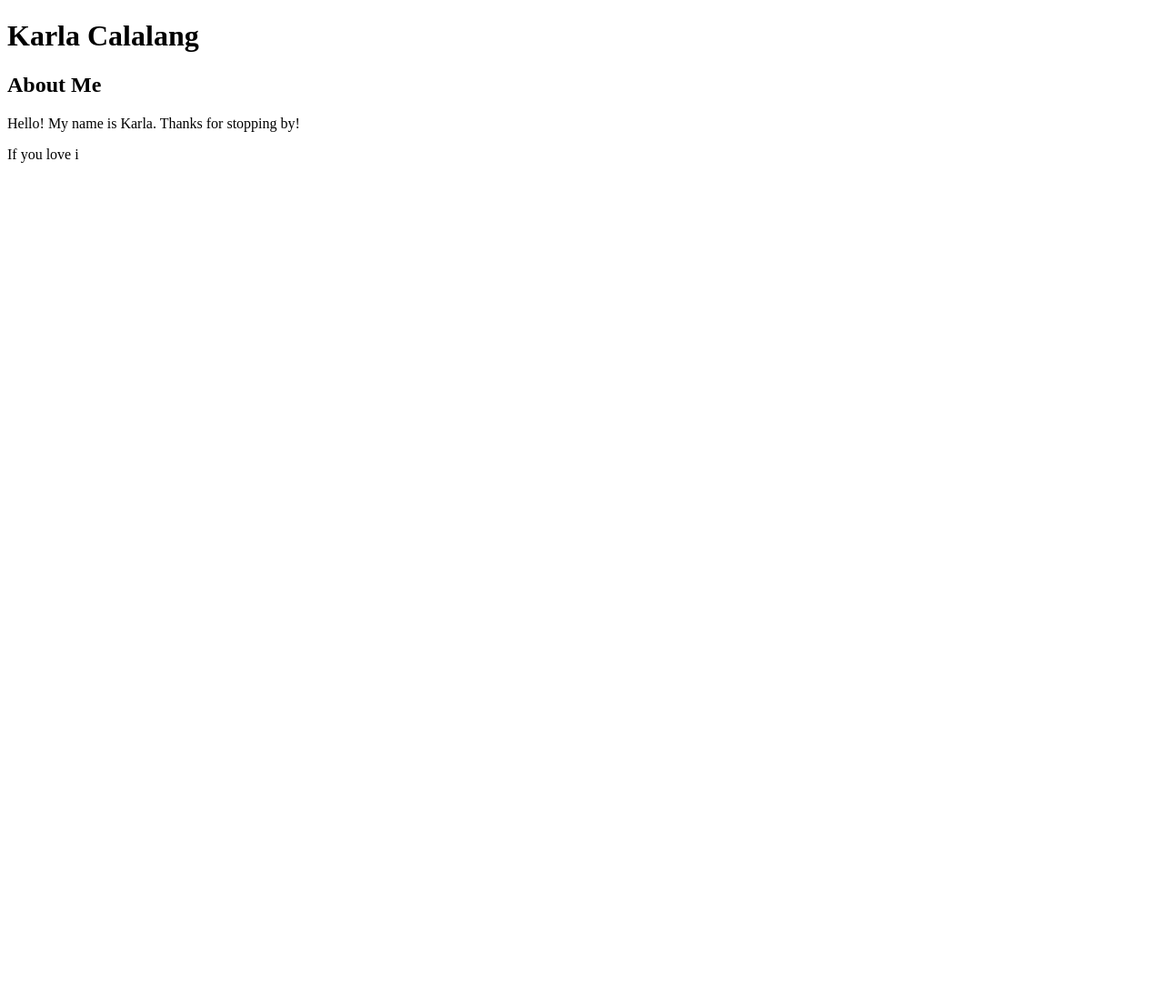
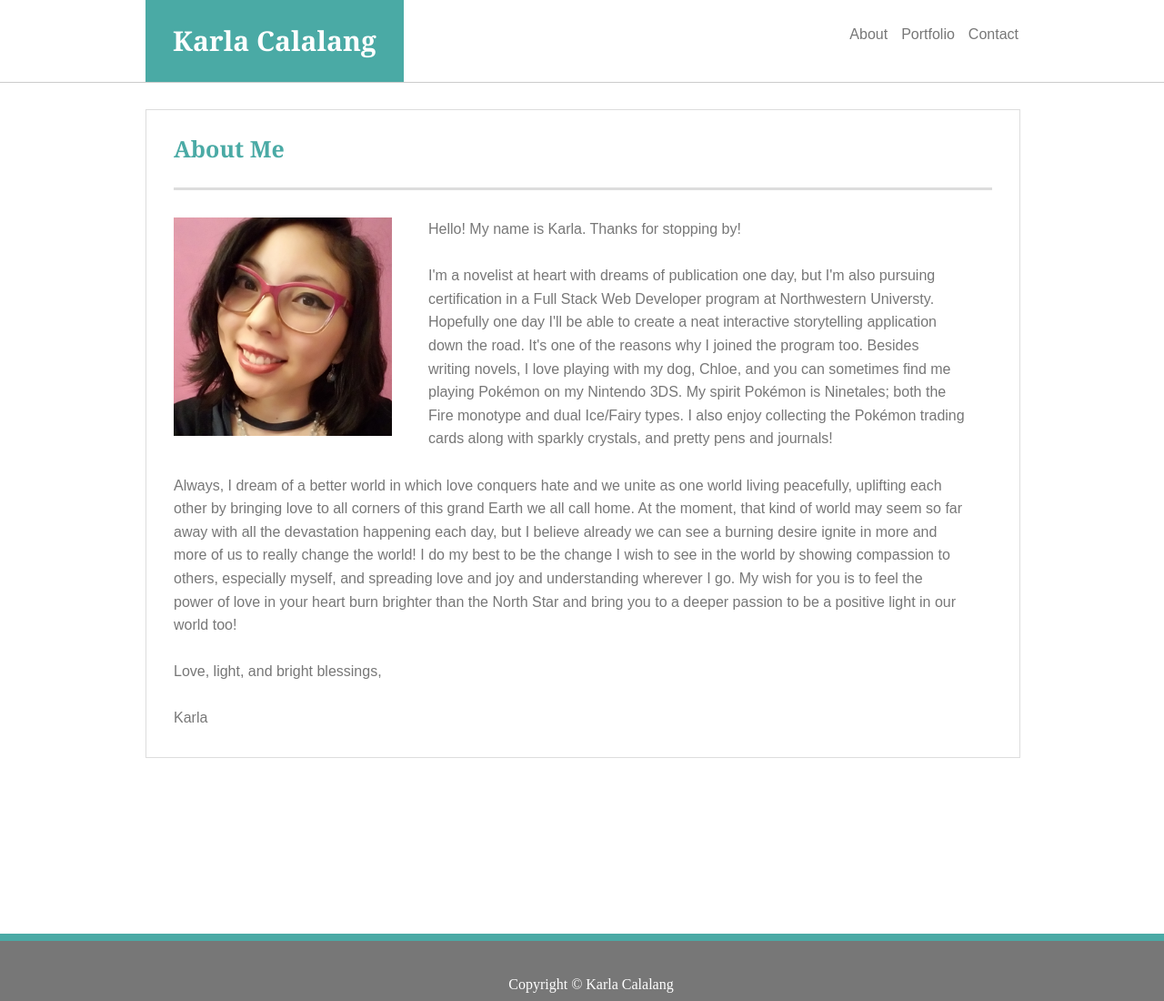
Before and after one commit to karlaerikacal/Basic-Portfolio, a plain HTML site: page index.html in a window 1280 px wide. Shown: the whole page at 91% size. Before the commit the page ends 800 px from the top, so only its background shows below. Drawn offline with Linux system fonts and the light colour scheme.

Commit message:
Completed index and css

```diff
--- a/assets/css/style.css
+++ b/assets/css/style.css
@@ -0,0 +1,97 @@
+header {
+    background-color: #ffffff;
+    padding: 30px, 0px;
+    border-bottom: 1px solid #cccccc;
+    position: absolute;
+    width: 100%;
+    height: auto;
+    top: 0px;
+    left: 0px;
+}
+
+nav {
+    width: 960px;
+    margin: auto;
+}
+
+h1 {
+    background-color: #4aaaa5;
+    color: #ffffff;
+    font-size: 30px;
+    font-family: 'Georgia', Times, Times New Roman, serif;
+    font-weight: bold;
+    padding: 30px;
+    float: left;
+}
+
+ul, li {
+    list-style: none;
+    float: right;
+    height: auto;
+    padding: 15px 0px 15px 15px;
+}
+
+a {
+    font-family: 'Arial', 'Helvetica Neue', Helvetica, sans-serif;
+    color: #777777;
+    text-decoration: none;
+    display: inline-block;
+}
+
+body {
+    padding-top: 120px;
+    width: 960px;
+    height: 100%;
+    margin: auto;
+}
+
+h2 {
+    color: #4aaaa5;
+    font-size: 25px;
+    font-family: 'Georgia', Times, Times New Roman, serif;
+    font-weight: bold;
+    margin: 30px;
+    border-bottom: 3px solid #dddddd;
+    max-width: 960px;
+    padding-bottom: 30px;
+}
+
+section {
+    border: 1px solid #dddddd;
+    overflow: hidden;
+    width: 960px;
+    height: 100%;
+    min-height: 100%;
+    position: relative;
+}
+
+#content {
+    color: #777777;
+    font-family: 'Arial', 'Helvetica Neue', Helvetica, sans-serif;
+    line-height: 1.6;
+    padding-right: 30px;
+    margin: 30px;
+}
+
+#profilePic {
+    float: left;
+    padding: 0px 10px 20px 0px;
+    margin: 0px 30px;
+}
+
+.clearfix {
+    overflow: auto;
+}
+
+footer {
+    color: #ffffff;
+    margin: auto;
+    text-align: center;
+    background-color: #777777;
+    border-top: 8px solid #4aaaa5;
+    padding: 40px 10px 10px 10px;
+    width: 100%;
+    position: absolute;
+    bottom: -300px;
+    left: 0px;
+}
--- a/index.html
+++ b/index.html
@@ -1,15 +1,45 @@
 <!DOCTYPE html>
-
 <html>
 <head>
-    <title>About</title>
+    <title>About Me</title>
+    <link rel="stylesheet" href="assets/css/reset.css">
+    <link rel="stylesheet" href="assets/css/style.css">
 </head>
 <body>
-    <h1>Karla Calalang</h1>
+    <header>
+        <nav>
+        <h1>Karla Calalang</h1>
+        <ul>
+            <li><a id="contact" href="contact.html">Contact</a></li>
+            <li><a id="portfolio" href="portfolio.html">Portfolio</a></li>
+            <li><a id="about" href="about.html">About</a></li>
+        </ul>
+        </nav>
+    </header>
+
+    <section>
     <h2>About Me</h2>
 
-    <p>Hello! My name is Karla. Thanks for stopping by!</p>
-    <p>If you love i</p>
+    <div id="profilePic">
+        <img src="assets/images/profile_pic.jpg" alt="profile pic" width="240px" height="240px">
+    </div>
+
+    <div id="content">
+        <p>Hello! My name is Karla. Thanks for stopping by!</p>
+        <br>
+        <p>I'm a novelist at heart with dreams of publication one day, but I'm also pursuing certification in a Full Stack Web Developer program at Northwestern Universty. Hopefully one day I'll be able to create a neat interactive storytelling application down the road. It's one of the reasons why I joined the program too. Besides writing novels, I love playing with my dog, Chloe, and you can sometimes find me playing Pokémon on my Nintendo 3DS. My spirit Pokémon is Ninetales; both the Fire monotype and dual Ice/Fairy types. I also enjoy collecting the Pokémon trading cards along with sparkly crystals, and pretty pens and journals!</p>
+        <br>
+        <p>Always, I dream of a better world in which love conquers hate and we unite as one world living peacefully, uplifting each other by bringing love to all corners of this grand Earth we all call home. At the moment, that kind of world may seem so far away with all the devastation happening each day, but I believe already we can see a burning desire ignite in more and more of us to really change the world! I do my best to be the change I wish to see in the world by showing compassion to others, especially myself, and spreading love and joy and understanding wherever I go. My wish for you is to feel the power of love in your heart burn brighter than the North Star and bring you to a deeper passion to be a positive light in our world too!</p>
+        <br>
+        <p>Love, light, and bright blessings,</p>
+        <br>
+        <p>Karla</p>
+    </div>
+    </section>
+
+    <footer>
+        Copyright © Karla Calalang
+    </footer>
+
 </body>
-
 </html>
```
Also changed, not shown: assets/images/profile_pic.jpg (added).
